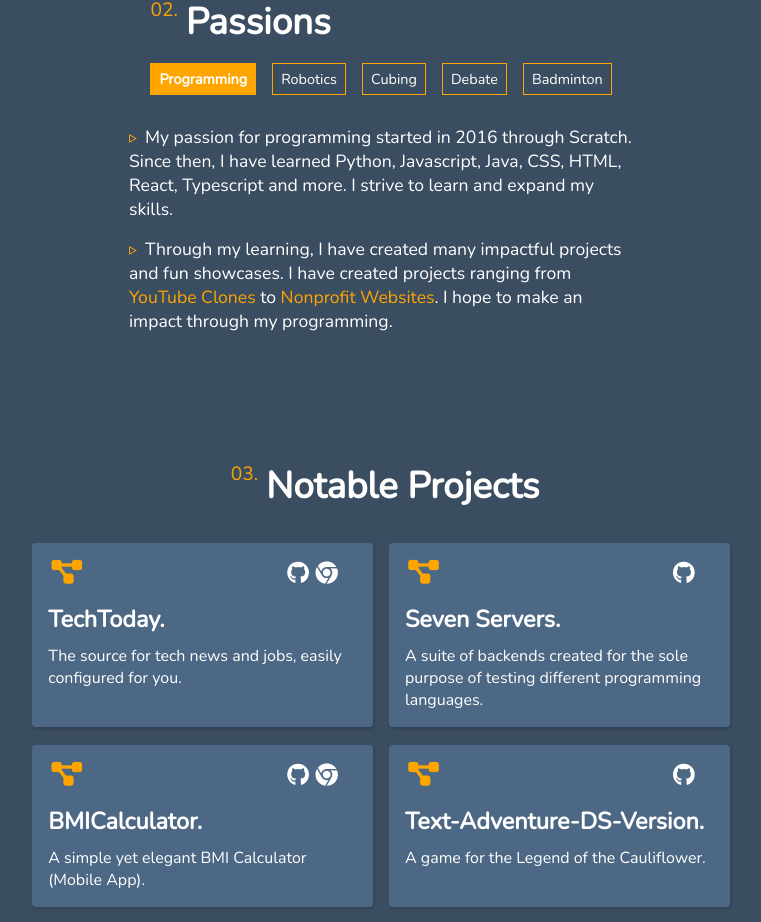
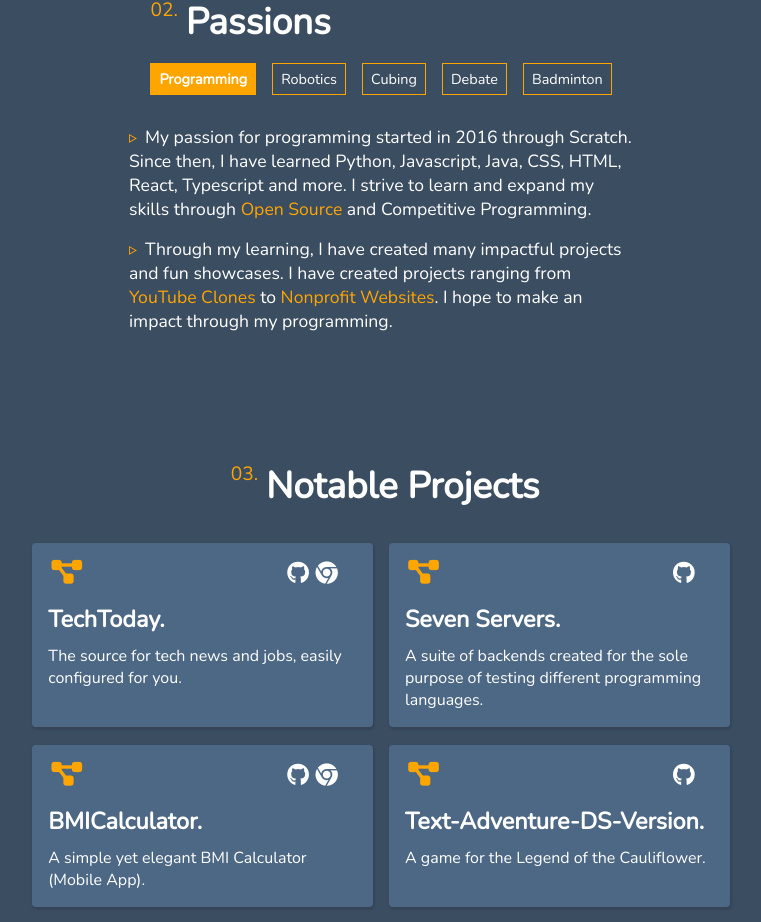
Before and after one commit to bharadx07/bharadwaj.duggaraju.com, a React (Create React App) app: page / in a window 1280 px wide. Shown: the part 1438-2360 px from the top of the page, without its empty margins (259-1020 px from the left). Built offline with nearby package versions, Linux system fonts and the light colour scheme; the HTML template or start-up script is replaced by a standard one.

Commit message:
feat: open source and cp

```diff
--- a/src/App.tsx
+++ b/src/App.tsx
@@ -1,5 +1,5 @@
 import React from 'react';
-//Componenent Imports
+//Component Imports
 import About from "./components/About"
 import Contact from "./components/Contact"
 import Footer from "./components/Footer"
--- a/src/content/passions.ts
+++ b/src/content/passions.ts
@@ -1,6 +1,6 @@
 const PassionsContent = {
   Programming: [
-    "My passion for programming started in 2016 through Scratch. Since then, I have learned Python, Javascript, Java, CSS, HTML, React, Typescript and more. I strive to learn and expand my skills.",
+    "My passion for programming started in 2016 through Scratch. Since then, I have learned Python, Javascript, Java, CSS, HTML, React, Typescript and more. I strive to learn and expand my skills through <span style='color: orange; cursor: pointer;' onclick='window.location.href=`https://www.worldcubeassociation.org/persons/2017DUGG01`'>Open Source</span> and Competitive Programming.",
     "Through my learning, I have created many impactful projects and fun showcases. I have created projects ranging from <span style='color: orange; cursor: pointer;' onclick='window.location.href=`https://bdvideos.glitch.me`'>YouTube Clones</span> to <span style='color: orange; cursor: pointer;' onclick='window.location.href=`http://jagathifoundation.org`'>Nonprofit Websites</span>. I hope to make an impact through my programming.",
   ],
   Robotics: [
```
